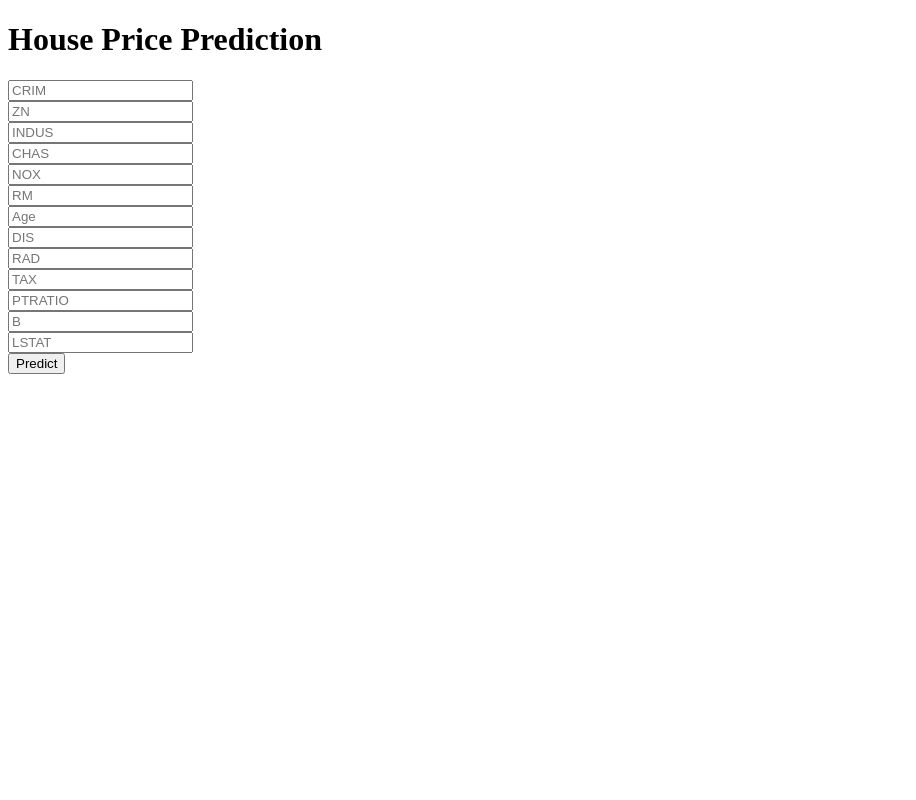
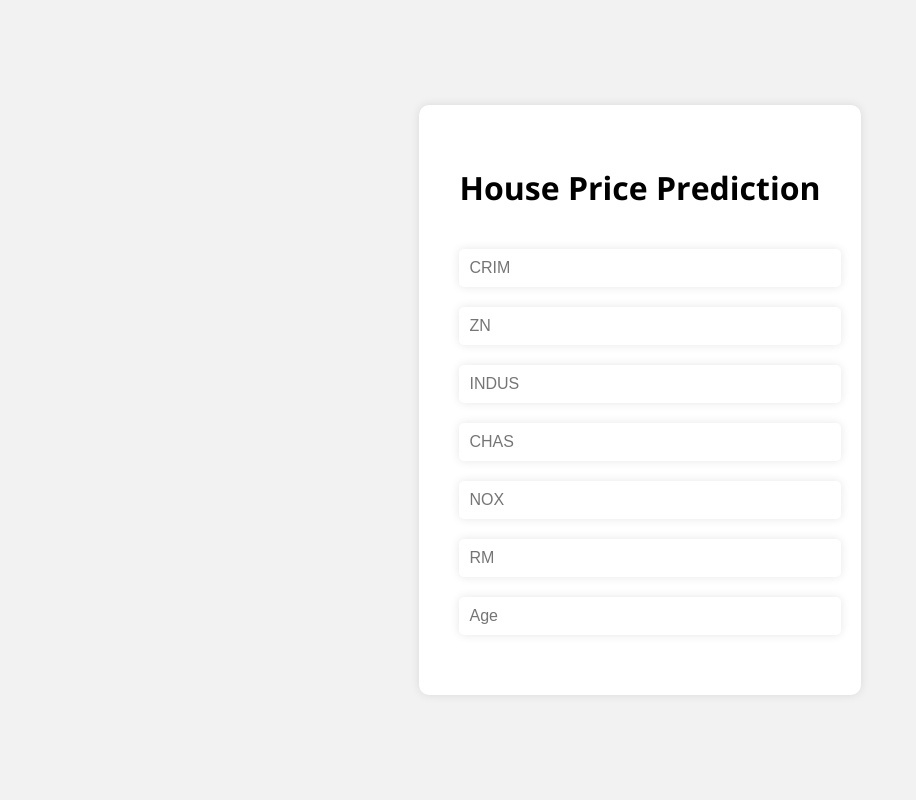
Before and after one commit to KishorAlagappan/house-price-prediction-app, a Flask app: page / in a window 1280 px wide. Shown: the whole page, without its empty margins (0-916 px from the left). Run offline with Flask 2, Linux system fonts and the light colour scheme; parts of the project's set-up code (start-up, migrations or seed data) failed here and were passed over.

Commit message:
New Html commit

```diff
--- a/templates/home.html
+++ b/templates/home.html
@@ -1,48 +1,81 @@
 <!DOCTYPE html>
-<html >
+<html>
 
 <head>
   <meta charset="UTF-8">
   <title>ML API</title>
-  <link href='https://fonts.googleapis.com/css?family=Pacifico' rel='stylesheet' type='text/css'>
-<link href='https://fonts.googleapis.com/css?family=Arimo' rel='stylesheet' type='text/css'>
-<link href='https://fonts.googleapis.com/css?family=Hind:300' rel='stylesheet' type='text/css'>
-<link href='https://fonts.googleapis.com/css?family=Open+Sans+Condensed:300' rel='stylesheet' type='text/css'>
+  <link href="https://fonts.googleapis.com/css2?family=Open+Sans:wght@400;700&display=swap" rel="stylesheet">
+  <style>
+    body {
+      font-family: 'Open Sans', sans-serif;
+      background-color: #f2f2f2;
+      margin: 0;
+      padding: 0;
+    }
 
+    .container {
+      display: flex;
+      justify-content: center;
+      align-items: center;
+      height: 100vh;
+    }
 
+    .form-container {
+      background-color: #fff;
+      padding: 40px;
+      border-radius: 10px;
+      box-shadow: 0px 0px 10px rgba(0, 0, 0, 0.1);
+    }
+
+    h1 {
+      text-align: center;
+      margin-bottom: 40px;
+      font-weight: 700;
+    }
+
+    input[type="text"] {
+      width: 100%;
+      padding: 10px;
+      margin-bottom: 20px;
+      border: none;
+      border-radius: 5px;
+      font-size: 16px;
+      box-shadow: 0px 0px 10px rgba(0, 0, 0, 0.1);
+    }
+
+    button[type="submit"] {
+      width: 100%;
+      padding: 10px;
+      background-color: #4caf50;
+      color: #fff;
+      border: none;
+      border-radius: 5px;
+      font-size: 16px;
+      font-weight: 700;
+      cursor: pointer;
+    }
+
+    button[type="submit"]:hover {
+      background-color: #3e8e41;
+    }
+
+    .prediction-text {
+      margin-top: 40px;
+      font-size: 16px;
+      text-align: center;
+    }
+  </style>
 </head>
 
 <body>
- <div class="login">
-	<h1>House Price Prediction</h1>
-
-     <!-- Main Input For Receiving Query to our ML -->
-    <form action="{{ url_for('predict')}}"method="post">
-      <input type="text" name="CRIM" placeholder="CRIM" required="required" /><br>
-    	<input type="text" name="ZN" placeholder="ZN" required="required" /><br>
+  <div class="container">
+    <div class="form-container">
+      <h1>House Price Prediction</h1>
+      <form action="{{ url_for('predict')}}" method="post">
+        <input type="text" name="CRIM" placeholder="CRIM" required="required" /><br>
+        <input type="text" name="ZN" placeholder="ZN" required="required" /><br>
         <input type="text" name="INDUS" placeholder="INDUS" required="required" /><br>
         <input type="text" name="CHAS" placeholder="CHAS" required="required" /><br>
         <input type="text" name="NOX" placeholder="NOX" required="required" /><br>
         <input type="text" name="RM" placeholder="RM" required="required" /><br>
-        <input type="text" name="Age" placeholder="Age" required="required" /><br>
-        <input type="text" name="DIS" placeholder="DIS" required="required" /><br>
-        <input type="text" name="RAD" placeholder="RAD" required="required" /><br>
-        <input type="text" name="TAX" placeholder="TAX" required="required" /><br>
-        <input type="text" name="PTRATIO" placeholder="PTRATIO" required="required" /><br>
-        <input type="text" name="B" placeholder="B" required="required" /><br>
-        <input type="text" name="LSTAT" placeholder="LSTAT" required="required" /><br>
-
-
-
-        <button type="submit" class="btn btn-primary btn-block btn-large">Predict</button>
-    </form>
-
-   <br>
-   <br>
-
-
- </div>
- {{prediction_text}}
-
-</body>
-</html>
+        <input type="text" name="Age" placeholder="Age" required="required" /><br
```
